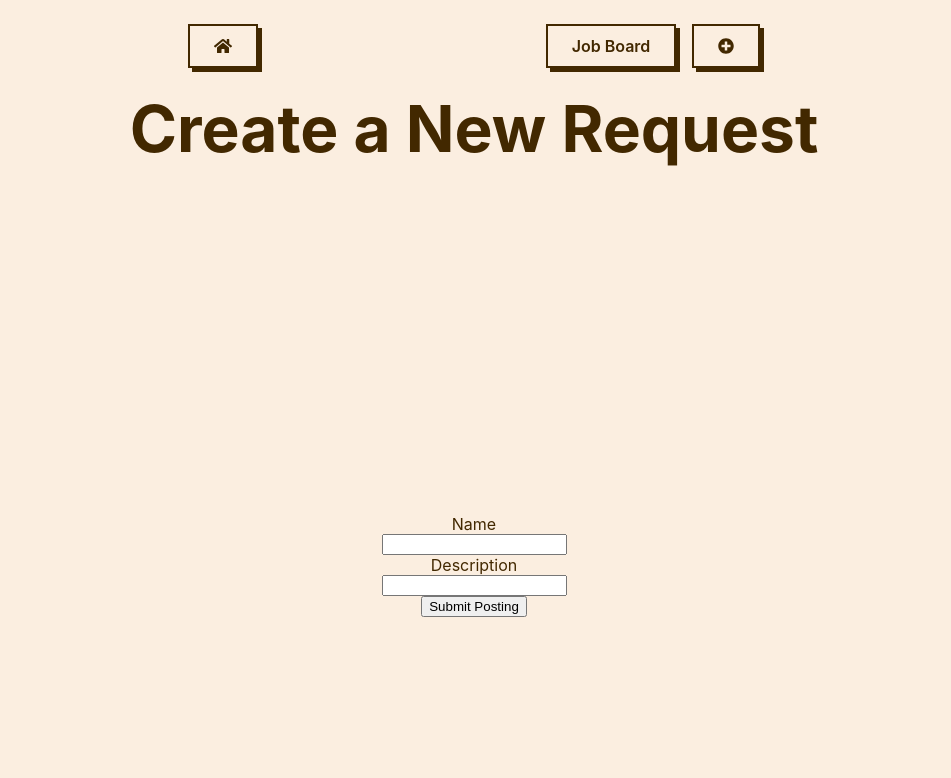
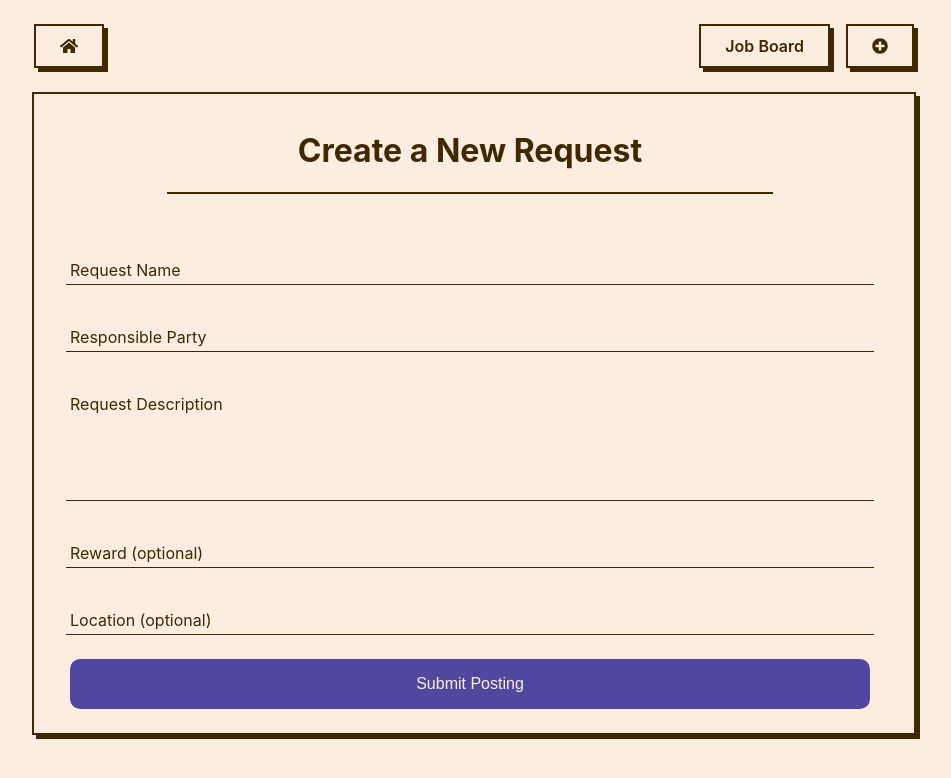
Before and after one commit to cswithen/west-march, a Next.js app: page /campaigns/posts in a window 1280 px wide. Shown: the top 778 px of the page, without its empty margins (166-1117 px from the left). Built offline with nearby package versions, Linux system fonts and the light colour scheme.

Commit message:
style: new request
styled new request page and also added in additional parameters to submit additional information

closes #62

```diff
--- a/pages/api/posts/index.js
+++ b/pages/api/posts/index.js
@@ -4,8 +4,12 @@ export default async function handler(req, res) {
   if (req.method === "GET") {
     res.status(200);
   } else if (req.method === "POST") {
-    const name = req.body.name;
+    const title = req.body.title;
     const description = req.body.description;
+    const responsibleparty = req.body.responsibleparty;
+    const reward = req.body.reward;
+    const location = req.body.location;
+
     const newPosting = {
       parent: {
         database_id: process.env.NOTION_JOBBOARD_DATABASE_ID,
@@ -15,7 +19,7 @@ export default async function handler(req, res) {
           title: [
             {
               text: {
-                content: name,
+                content: title,
               },
             },
           ],
@@ -25,6 +29,33 @@ export default async function handler(req, res) {
             {
               text: {
                 content: description,
+              },
+            },
+          ],
+        },
+        Location: {
+          rich_text: [
+            {
+              text: {
+                content: location,
+              },
+            },
+          ],
+        },
+        Reward: {
+          rich_text: [
+            {
+              text: {
+                content: reward,
+              },
+            },
+          ],
+        },
+        ["Responsible Party"]: {
+          rich_text: [
+            {
+              text: {
+                content: responsibleparty,
               },
             },
           ],
--- a/pages/campaigns/posts/[id].js
+++ b/pages/campaigns/posts/[id].js
@@ -50,7 +50,7 @@ const Post = ({ page, blocks, characters }) => {
     });
   }
 
-  // console.log("page", pageProperties);
+  console.log("page", pageProperties);
   // console.log("blocks", blocks);
   // console.log("compiledBlocks", compiledBlocks);
 
--- a/pages/campaigns/posts/index.js
+++ b/pages/campaigns/posts/index.js
@@ -1,15 +1,24 @@
 import { useState } from "react";
-import styles from "../../../styles/Home.module.css";
+import styles from "../../../styles/NewRequest.module.css";
 import Layout from "../../../components/Layout";
 
 const NewPost = () => {
-  const [name, setName] = useState("");
+  const [title, setTitle] = useState("");
+  const [responsibleparty, setResponsibleparty] = useState("");
   const [description, setDescription] = useState("");
+  const [reward, setReward] = useState("");
+  const [location, setLocation] = useState("");
 
   const submitPosting = async () => {
     const response = await fetch("/api/posts", {
       method: "POST",
-      body: JSON.stringify({ name, description }),
+      body: JSON.stringify({
+        title,
+        description,
+        responsibleparty,
+        reward,
+        location,
+      }),
       headers: {
         "Notion-Version": "2021-08-16",
         "Content-Type": "application/json",
@@ -17,28 +26,86 @@ const NewPost = () => {
     });
     const data = await response.json();
     console.log(data);
+    setTitle("");
+    setResponsibleparty("");
+    setDescription("");
+    setReward("");
+    setLocation("");
   };
 
   return (
     <Layout>
+      <div className={styles.main}>
         <h1 className={styles.title}>Create a New Request</h1>
-      <div className={styles.main}>
-        <label htmlFor="name">Name</label>
+        <hr className={styles.break} />
+        <div className={styles.formHouse}>
+          <div className={styles.formContainer}>
             <input
               type="text"
-          value={name}
-          onChange={(e) => setName(e.target.value)}
-          name="name"
+              value={title}
+              onChange={(e) => setTitle(e.target.value)}
+              name="title"
+              required
             />
-        <label htmlFor="description">Description</label>
+            <span className={styles.highlight} />
+            <span className={styles.bar} />
+            <label htmlFor="title">Request Name</label>
+          </div>
+          <div className={styles.formContainer}>
             <input
               type="text"
+              value={responsibleparty}
+              onChange={(e) => setResponsibleparty(e.target.value)}
+              name="responsibleparty"
+              required
+            />
+            <span className={styles.highlight} />
+            <span className={styles.bar} />
+            <label htmlFor="responsibleparty">Responsible Party</label>
+          </div>
+          <div className={styles.formContainer}>
+            <textarea
+              type="text"
+              rows="5"
+              required
               value={description}
               onChange={(e) => setDescription(e.target.value)}
               name="description"
+              className={styles.textArea}
             />
+            <span className={styles.highlight} />
+            <span className={styles.bar} />
+            <label htmlFor="description">Request Description</label>
+          </div>
 
-        <button onClick={submitPosting}>Submit Posting</button>
+          <div className={styles.formContainer}>
+            <input
+              type="text"
+              value={reward}
+              onChange={(e) => setReward(e.target.value)}
+              name="reward"
+              required
+            />
+            <span className={styles.highlight} />
+            <span className={styles.bar} />
+            <label htmlFor="reward">Reward (optional)</label>
+          </div>
+          <div className={styles.formContainer}>
+            <input
+              type="text"
+              value={location}
+              onChange={(e) => setLocation(e.target.value)}
+              name="place"
+              required
+            />
+            <span className={styles.highlight} />
+            <span className={styles.bar} />
+            <label htmlFor="place">Location (optional)</label>
+          </div>
+          <button className={styles.button} onClick={submitPosting}>
+            Submit Posting
+          </button>
+        </div>
       </div>
     </Layout>
   );
--- a/styles/Navigation.module.css
+++ b/styles/Navigation.module.css
@@ -1,5 +1,6 @@
 .container {
   display: flex;
+  width: 70vw;
   justify-content: space-between;
   align-items: center;
   max-width: 1300px;
--- /dev/null
+++ b/styles/NewRequest.module.css
@@ -0,0 +1,122 @@
+.main,
+.main:before,
+.main:after {
+  box-sizing: border-box;
+}
+
+.main {
+  max-width: 1300px;
+  min-height: 50vh;
+  margin: 0 56px;
+  border: 2px solid #422800;
+  padding: 16px 40px 16px 32px;
+  box-shadow: #422800 4px 4px 0 0;
+  display: flex;
+  flex-direction: column;
+  justify-content: flex-start;
+  align-items: center;
+}
+
+.break {
+  background: #422800;
+  border: none;
+  width: 75%;
+  height: 2px;
+  margin: 0px auto 40px auto;
+}
+
+.formHouse {
+  width: 100%;
+  display: flex;
+  flex-direction: column;
+}
+
+.formContainer {
+  position: relative;
+  margin: 16px 0;
+}
+
+.textArea {
+  resize: none;
+  font-family: inherit;
+}
+
+.formContainer input,
+.formContainer textarea {
+  background: none;
+  color: #422800;
+  font-size: 16px;
+  padding: 8px 8px 8px 4px;
+  display: block;
+  width: 100%;
+  border: none;
+  border-radius: 0;
+  border-bottom: 1px solid #422800;
+}
+
+.formContainer input:focus,
+.formContainer textarea:focus {
+  outline: none;
+  background-color: #fff;
+  transition: 300ms ease all;
+}
+
+.formContainer input:focus ~ label,
+.formContainer input:valid ~ label,
+.formContainer textarea:focus ~ label,
+.formContainer textarea:valid ~ label {
+  top: -14px;
+  font-size: 14px;
+  color: rgba(66, 40, 0, 0.8);
+}
+
+.formContainer input:focus ~ .bar:before,
+.formContainer textarea:focus ~ .bar:before {
+  width: 100%;
+}
+
+.formContainer label {
+  color: #422800;
+  font-size: 16px;
+  font-weight: normal;
+  position: absolute;
+  pointer-events: none;
+  left: 4px;
+  top: 10px;
+  transition: 300ms ease all;
+}
+
+.bar {
+  position: relative;
+  display: block;
+  width: 100%;
+}
+
+.bar:before {
+  content: "";
+  height: 2px;
+  width: 0;
+  bottom: 0px;
+  position: absolute;
+  background: rgba(66, 40, 0, 0.8);
+  transition: 300ms ease all;
+  left: 0%;
+}
+
+.button {
+  font-size: 16px;
+  color: #fbeee0;
+  border: none;
+  cursor: pointer;
+  background-color: #51479f;
+  padding: 16px;
+  border-radius: 10px;
+  margin: 8px 4px;
+  text-align: center;
+  transition: background-color 0.3s, color 0.3s;
+}
+
+.button:hover {
+  color: #422800;
+  background-color: #fff;
+}
```
Lines whose indentation alone changed are shown as unchanged.
